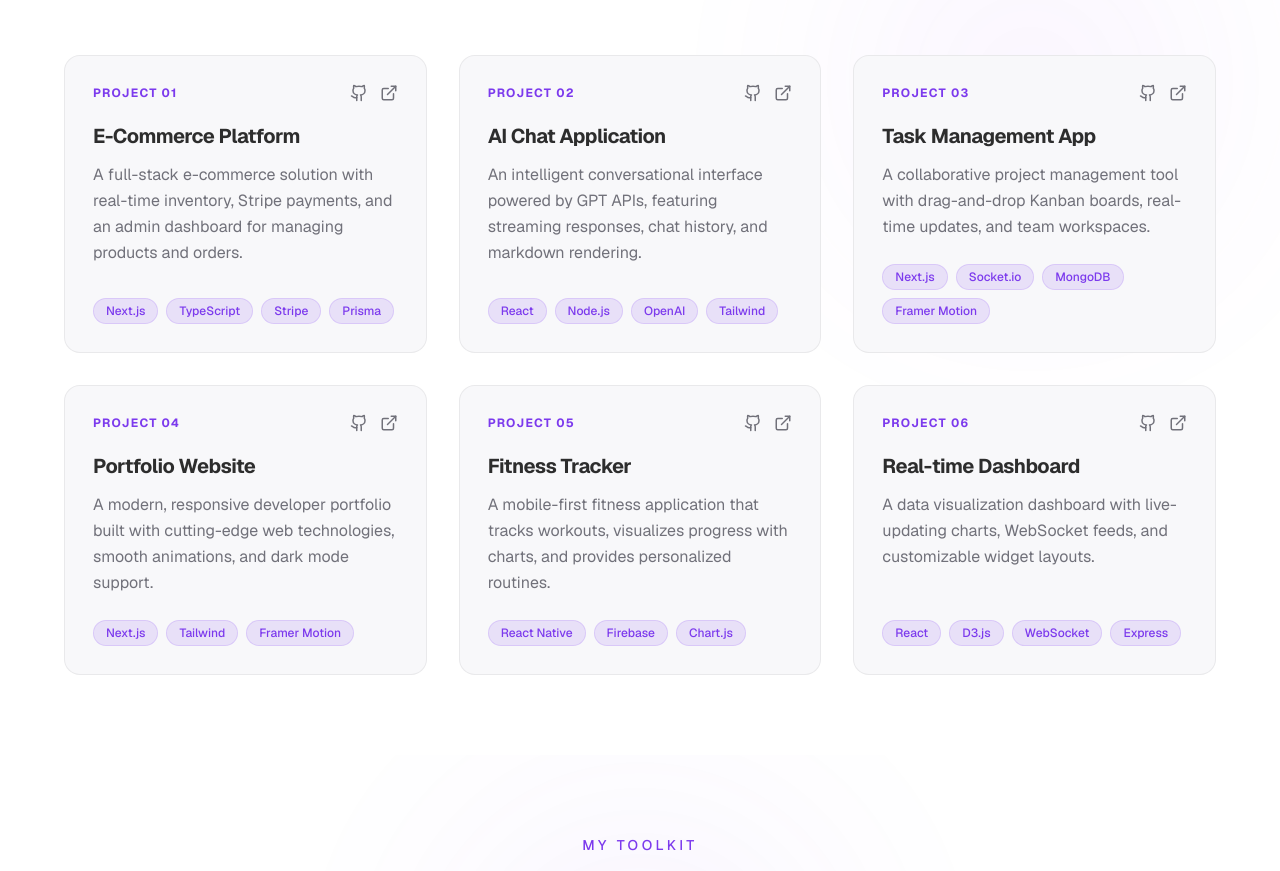
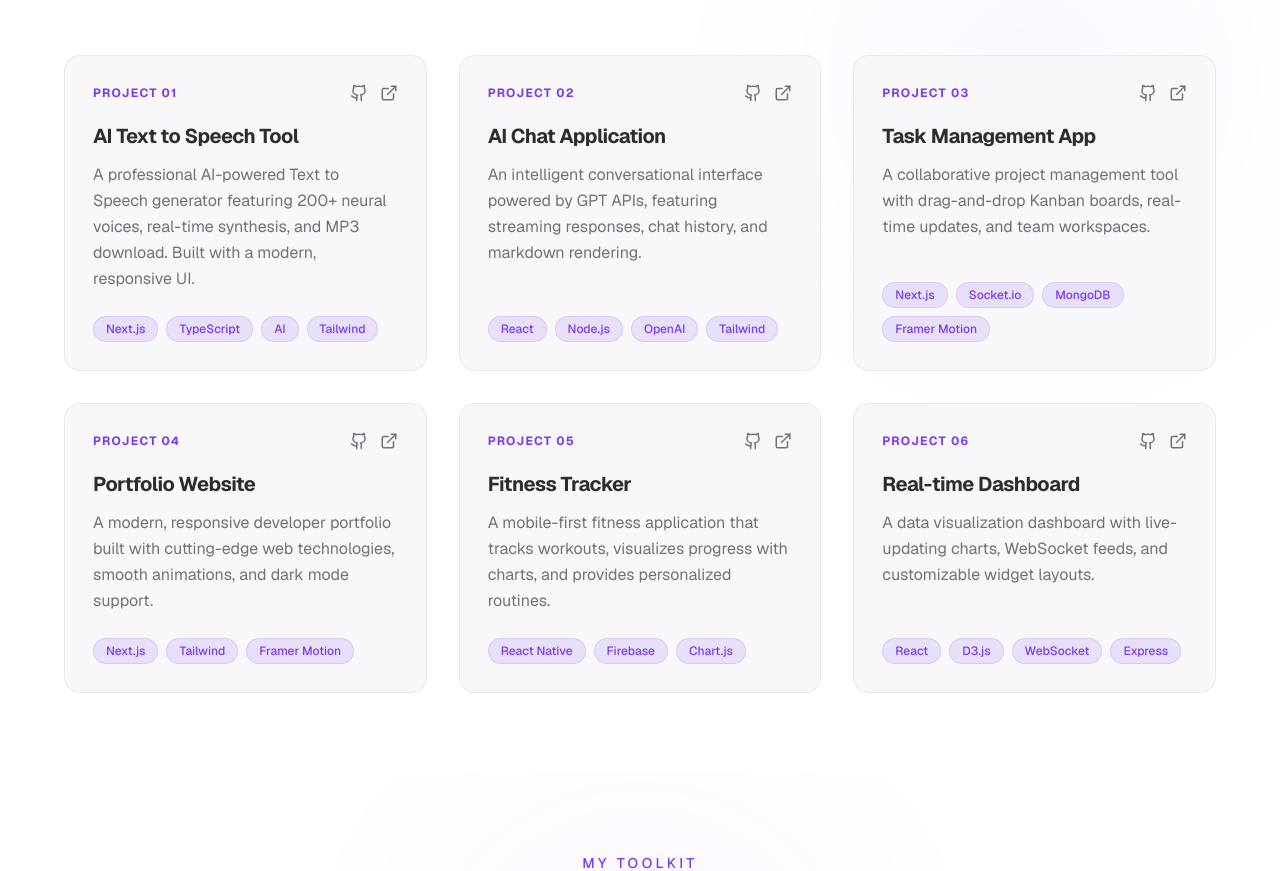
Before and after one commit to Mlahim/Muhammad-Mlahim-Portfolio, a Next.js app: page / in a window 1280 px wide. Shown: the part 1780-2651 px from the top of the page. Built offline with nearby package versions, Linux system fonts and the light colour scheme.

Commit message:
Add real AI Text to Speech project and secure EmailJS keys

```diff
--- a/src/components/ContactSection.tsx
+++ b/src/components/ContactSection.tsx
@@ -30,9 +30,9 @@ export default function ContactSection() {
 
         setStatus("loading");
 
-        const serviceId = "service_m6vv7w8";
-        const templateId = "template_rirqotr";
-        const publicKey = "ap-O7oHj7YQf7L_Qp";
+        const serviceId = process.env.NEXT_PUBLIC_EMAILJS_SERVICE_ID || "";
+        const templateId = process.env.NEXT_PUBLIC_EMAILJS_TEMPLATE_ID || "";
+        const publicKey = process.env.NEXT_PUBLIC_EMAILJS_PUBLIC_KEY || "";
 
         try {
             await emailjs.sendForm(serviceId, templateId, formRef.current, publicKey);
--- a/src/components/ProjectsSection.tsx
+++ b/src/components/ProjectsSection.tsx
@@ -6,11 +6,11 @@ import { ExternalLink, Github } from "lucide-react";
 /* ── Project Data ─────────────────────────────────── */
 const projects = [
     {
-        title: "E-Commerce Platform",
+        title: "AI Text to Speech Tool",
         description:
-            "A full-stack e-commerce solution with real-time inventory, Stripe payments, and an admin dashboard for managing products and orders.",
-        tags: ["Next.js", "TypeScript", "Stripe", "Prisma"],
-        link: "#",
+            "A professional AI-powered Text to Speech generator featuring 200+ neural voices, real-time synthesis, and MP3 download. Built with a modern, responsive UI.",
+        tags: ["Next.js", "TypeScript", "AI", "Tailwind"],
+        link: "https://text-to-speech-ai-tool.vercel.app/",
         github: "#",
     },
     {
```
